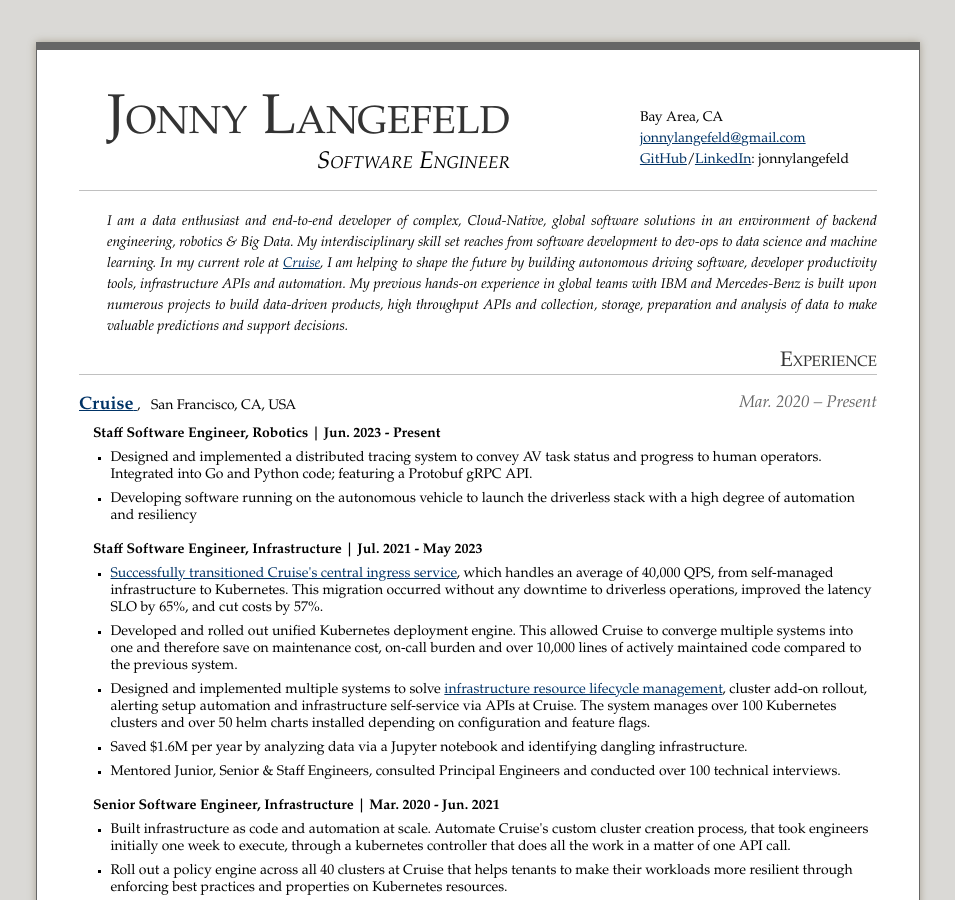
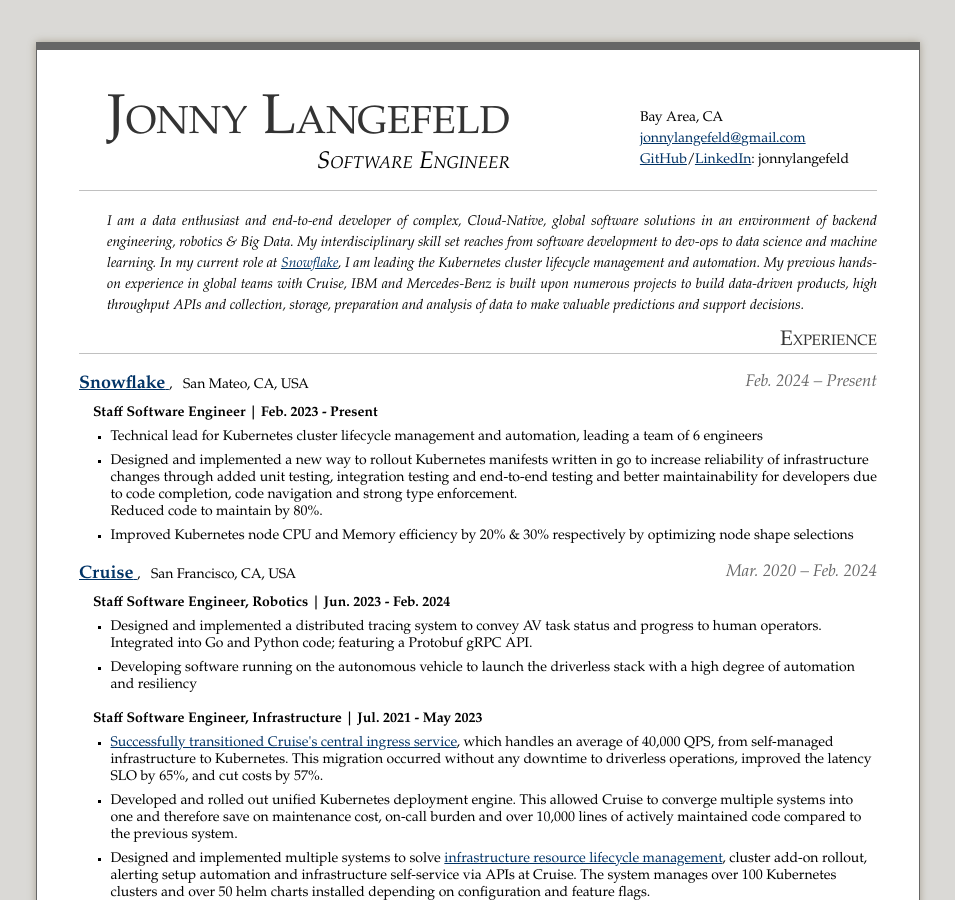
Before and after one commit to jonnylangefeld/jonnylangefeld.com, a Jekyll site: the page cv/cv.html, which Jekyll copies as it is, in a window 1280 px wide and 900 px high. Shown: the whole window, without its empty margins (162-1117 px from the left). Built offline with Jekyll 4.4.1, drawn with Linux system fonts in a browser that asks for light colours; some web fonts are replaced.

Commit message:
update resume

```diff
--- a/cv.html
+++ b/cv.html
@@ -4,14 +4,14 @@
 permalink: /cv
 ---
 
-<!doctype html>
+<!DOCTYPE html>
 <html>
   <head>
     <title>You are being redirected</title>
-    <meta http-equiv="refresh" content="0; url=/assets/about/Resum%C3%A9%20Jonny%20Langefeld.pdf?v=9" />
+    <meta http-equiv="refresh" content="0; url=/assets/about/Resum%C3%A9%20Jonny%20Langefeld.pdf?v=10" />
   </head>
 
   <body>
-    <a href="/assets/about/Resum%C3%A9%20Jonny%20Langefeld.pdf?v=9">Download CV as PDF</a>.
+    <a href="/assets/about/Resum%C3%A9%20Jonny%20Langefeld.pdf?v=10">Download CV as PDF</a>.
   </body>
 </html>
--- a/cv/cv.html
+++ b/cv/cv.html
@@ -1,4 +1,4 @@
-<!doctype html>
+<!DOCTYPE html>
 <html>
   <head>
     <meta http-equiv="Content-Type" content="application/xhtml+xml; charset=UTF-8" />
@@ -52,16 +52,52 @@
       <div class="ExecutiveSummary">
         I am a data enthusiast and end-to-end developer of complex, Cloud-Native, global software solutions in an environment of backend engineering, robotics &
         Big Data. My interdisciplinary skill set reaches from software development to dev-ops to data science and machine learning. In my current role at
-        <a href="https://getcruise.com">Cruise</a>, I am helping to shape the future by building autonomous driving software, developer productivity tools,
-        infrastructure APIs and automation. My previous hands-on experience in global teams with IBM and Mercedes-Benz is built upon numerous projects to build
-        data-driven products, high throughput APIs and collection, storage, preparation and analysis of data to make valuable predictions and support decisions.
+        <a href="https://snowflake.com">Snowflake</a>, I am leading the Kubernetes cluster lifecycle management and automation. My previous hands-on experience
+        in global teams with Cruise, IBM and Mercedes-Benz is built upon numerous projects to build data-driven products, high throughput APIs and collection,
+        storage, preparation and analysis of data to make valuable predictions and support decisions.
       </div>
       <h2 class="EmploymentHistory">Experience</h2>
+
+      <div class="EmployerOrg EmployerOrg-Section">
+        <h3>
+          <span class="EmployerDates">
+            <span class="StringDate">Feb. 2024</span> –
+            <span class="StringDate">Present</span>
+          </span>
+          <a class="InternetWebAddress" href="http://snowflake.com/" onclick="window.open(this.href);return false;">
+            <span class="EmployerOrgName">Snowflake</span> </a
+          >, <span class="PostalAddress"> <span class="Municipality">San Mateo, CA</span>, <span class="Region">USA</span> </span>
+        </h3>
+        <div class="PositionHistory">
+          <h4>
+            <span class="Title">Staff Software Engineer | Feb. 2023 - Present</span>
+          </h4>
+          <ul>
+            <li>
+              <span class="Description"> Technical lead for Kubernetes cluster lifecycle management and automation, leading a team of 6 engineers </span>
+            </li>
+            <li>
+              <span class="Description">
+                Designed and implemented a new way to rollout Kubernetes manifests written in go to increase reliability of infrastructure changes through added
+                unit testing, integration testing and end-to-end testing and better maintainability for developers due to code completion, code navigation and
+                strong type enforcement.<br />
+                Reduced code to maintain by 80%.
+              </span>
+            </li>
+            <li>
+              <span class="Description">
+                Improved Kubernetes node CPU and Memory efficiency by 20% & 30% respectively by optimizing node shape selections
+              </span>
+            </li>
+          </ul>
+        </div>
+      </div>
+
       <div class="EmployerOrg EmployerOrg-Section">
         <h3>
           <span class="EmployerDates">
             <span class="StringDate">Mar. 2020</span> –
-            <span class="StringDate">Present</span>
+            <span class="StringDate">Feb. 2024</span>
           </span>
           <a class="InternetWebAddress" href="http://getcruise.com/" onclick="window.open(this.href);return false;">
             <span class="EmployerOrgName">Cruise</span> </a
@@ -69,14 +105,19 @@
         </h3>
         <div class="PositionHistory">
           <h4>
-            <span class="Title">Staff Software Engineer, Robotics | Jun. 2023 - Present</span>
+            <span class="Title">Staff Software Engineer, Robotics | Jun. 2023 - Feb. 2024</span>
           </h4>
           <ul>
             <li>
-              <span class="Description">Designed and implemented a distributed tracing system to convey AV task status and progress to human operators. Integrated into Go and Python code; featuring a Protobuf gRPC API.</span>
+              <span class="Description">
+                Designed and implemented a distributed tracing system to convey AV task status and progress to human operators. Integrated into Go and Python
+                code; featuring a Protobuf gRPC API.
+              </span>
             </li>
             <li>
-              <span class="Description">Developing software running on the autonomous vehicle to launch the driverless stack with a high degree of automation and resiliency</span>
+              <span class="Description">
+                Developing software running on the autonomous vehicle to launch the driverless stack with a high degree of automation and resiliency
+              </span>
             </li>
           </ul>
           <br />
```
Also changed, not shown: about.md (+1 -1 lines), 1 other file.
